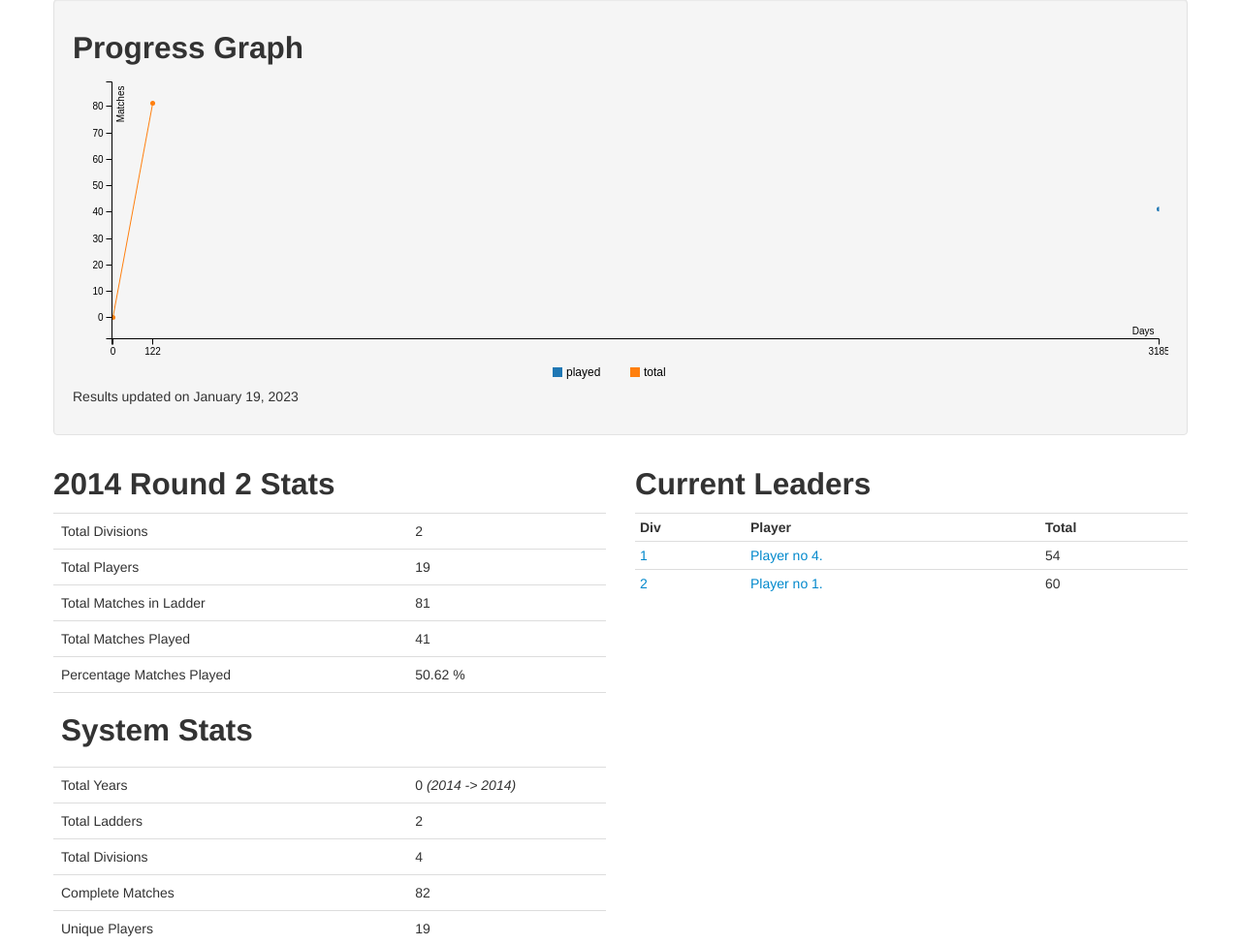
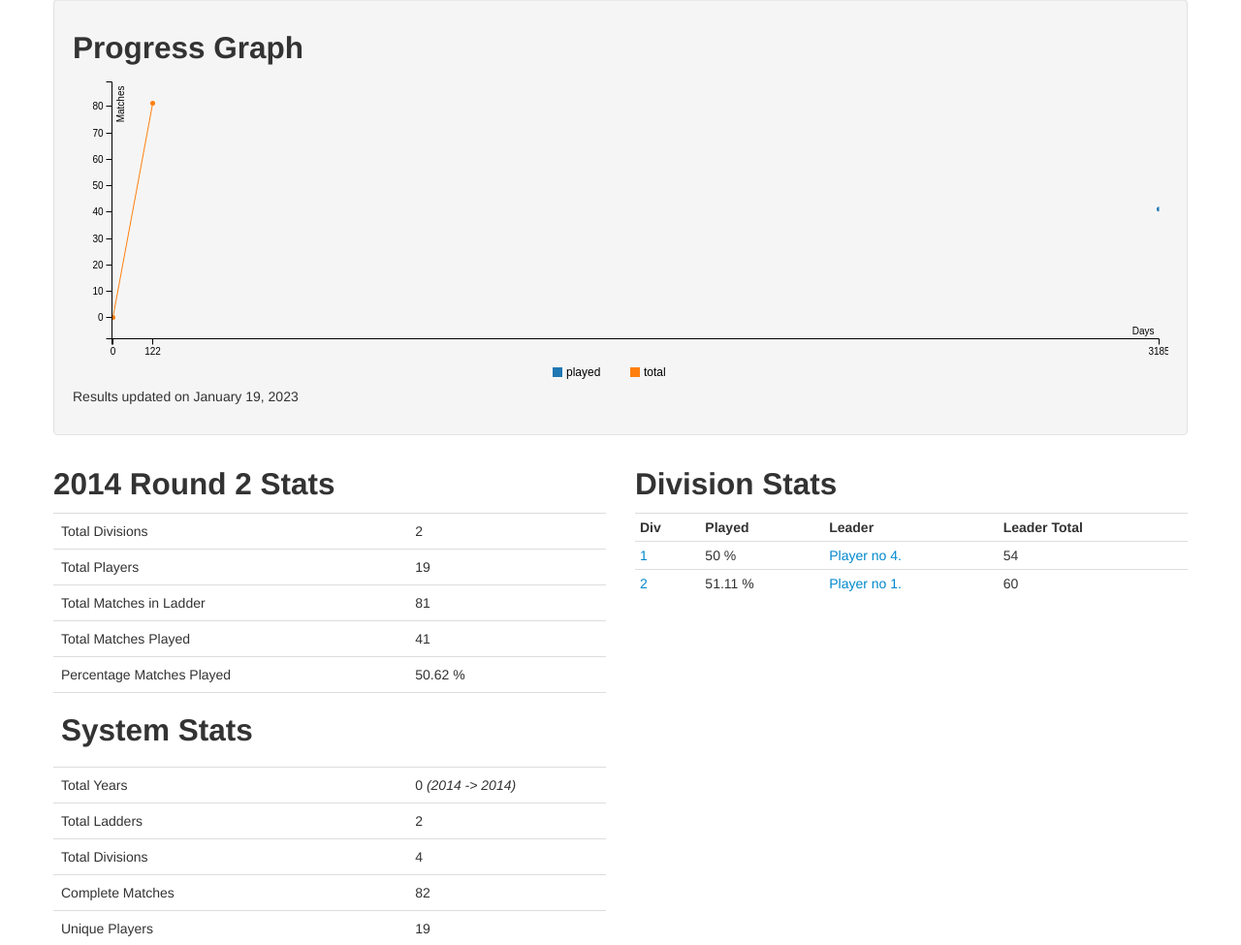
Before and after one commit to jzahedieh/django-tennis-ladder, a Django app: page / in a window 1280 px wide. Shown: the part 61-1036 px from the top of the page at 97% size. Run offline with Django 3.2, Linux system fonts and the light colour scheme; data comes from the database, SQL or seed files in the repository; some libraries are stand-ins or nearby versions.

Commit message:
homepage division stats

```diff
--- a/ladder/models.py
+++ b/ladder/models.py
@@ -180,6 +180,7 @@ class Ladder(models.Model):
         Finds the leader of the ladder
         """
         totals = {}
+        stats = self.get_stats()
         for result in self.result_set.filter(ladder=self):
             try:
                 if result.result == 9:
@@ -197,10 +198,10 @@ class Ladder(models.Model):
         if totals:
             player = max(iter(totals.items()), key=operator.itemgetter(1))[0]
         else:
-            return {'player': 'No Results', 'player_id': '../#', 'total': '-', 'division': self.division, 'url': url}
+            return {'player': 'No Results', 'player_id': '../#', 'total': '-', 'division': self.division, 'url': url, 'played': stats['perc_matches_played']}
 
         return {'player': player.full_name(authenticated=user.is_authenticated), 'player_id': player.id,
-                'total': totals[player], 'division': self.division, 'url': url}
+                'total': totals[player], 'division': self.division, 'url': url, 'played': round(stats['perc_matches_played'], 2)}
 
     def get_latest_results(self):
         """
--- a/ladder/templates/ladder/index.html
+++ b/ladder/templates/ladder/index.html
@@ -120,12 +120,12 @@
             </table>
         </div>
         <div class="span6">
-            <h2>Current Leaders</h2>
+            <h2>Division Stats</h2>
             <table id="leader_table" class="table table-condensed">
                 <th>Div</th>
-                <th>Player</th>
-                <th>Total</th>
-
+                <th>Played</th>
+                <th>Leader</th>
+                <th>Leader Total</th>
             </table>
         </div>
     </div>
@@ -140,8 +140,8 @@
 
                 $.each(data.current_leaders, function (i, item) {
                     $("#leader_table").append(
-                        "<tr><td><a href='" + item.url + "'>" + item.division + "</a></td>" +
-                        "<td><a href='/player/" + item.player_id + "'>" + item.player + "</a></td><td>" + item.total + "</td></tr>"
+                        "<tr><td><a href='" + item.url + "'>" + item.division + "</a></td><td>" + item.played + " %</td>" +
+                        "<td><a href='/player/" + item.player_id + "'>" + item.player + "</a></td><td>" + item.total + "</td>"
                     );
                 })
             });
```
